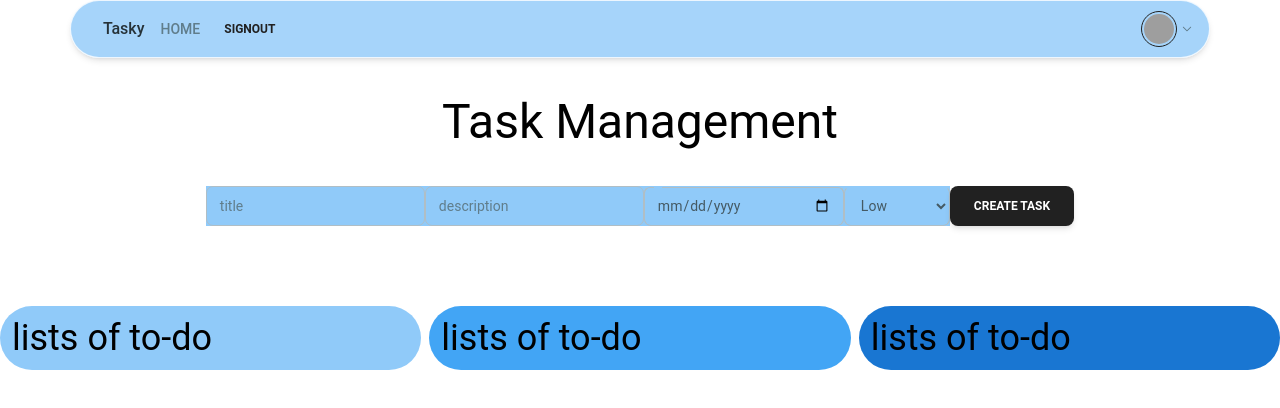
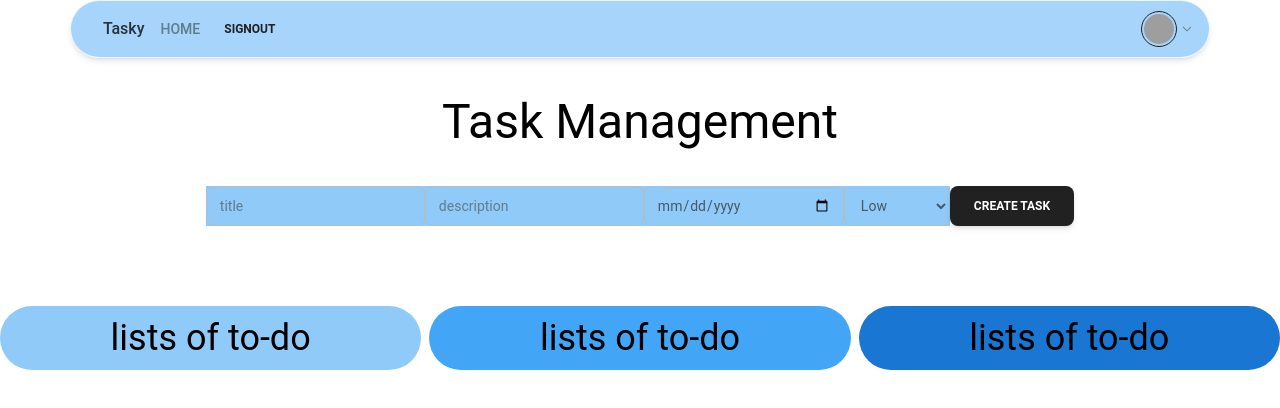
Before and after one commit to safimiazi/task-management-client, a React (Vite) app: page /dashboard in a window 1280 px wide. Shown: the top 408 px of the page. Built offline with nearby package versions, Linux system fonts and the light colour scheme; no server answers; grey boxes are pictures that could not be loaded.

Commit message:
text center

```diff
--- a/src/Pages/Dashboard/DashDetails.jsx
+++ b/src/Pages/Dashboard/DashDetails.jsx
@@ -84,17 +84,17 @@ const DashDetails = () => {
             {/* another section */}
             <div className='grid md:grid-cols-3 gap-2'>
                 <div>
-                    <div className='p-3 bg-blue-200 rounded-full'>
+                    <div className='p-3 bg-blue-200 rounded-full text-center'>
                         <h1 className='text-4xl'>lists of to-do</h1>
                     </div>
                 </div>
                 <div>
-                    <div className='p-3 bg-blue-400 rounded-full'>
+                    <div className='p-3 bg-blue-400 rounded-full text-center'>
                         <h1 className='text-4xl'>lists of to-do</h1>
                     </div>
                 </div>
                 <div>
-                    <div className='p-3 bg-blue-700 rounded-full'>
+                    <div className='p-3 bg-blue-700 rounded-full text-center'>
                         <h1 className='text-4xl'>lists of to-do</h1>
                     </div>
                 </div>
```
